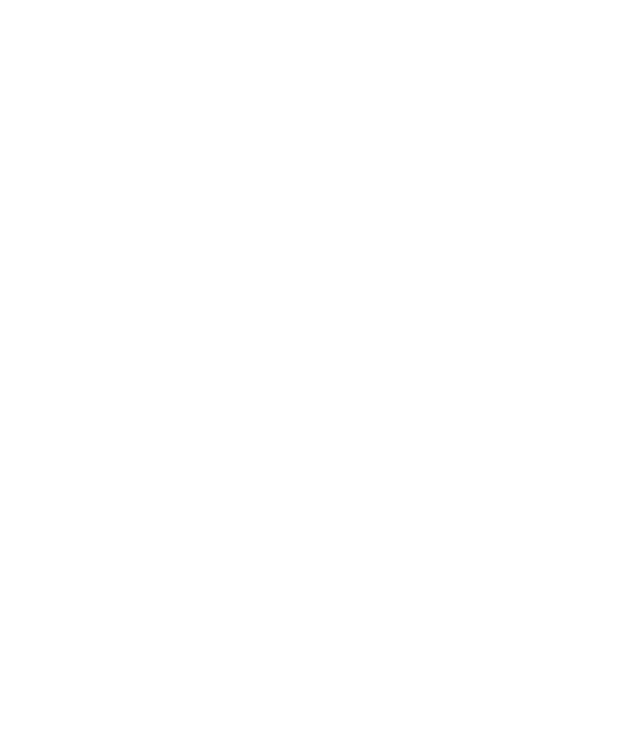
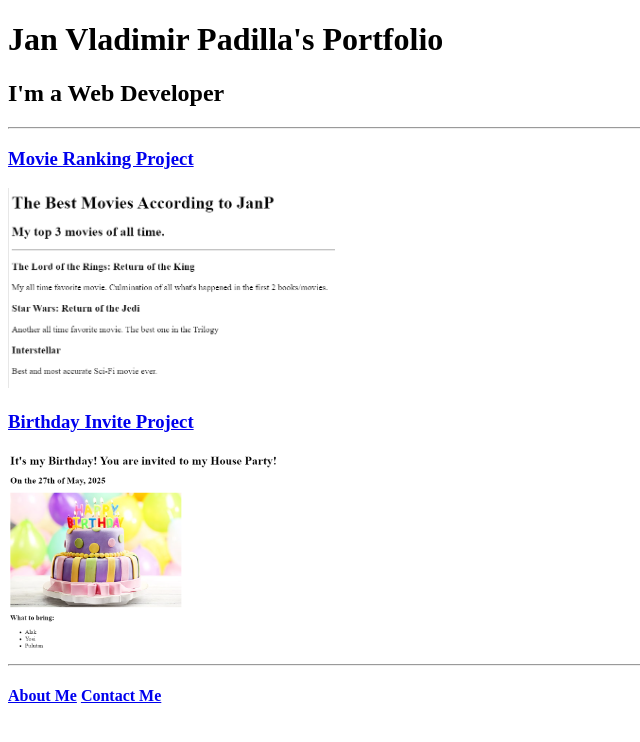
Before and after one commit to janp88/html-portfolio, a plain HTML site: page index.html in a window 1280 px wide. Shown: the whole page, without its empty margins (0-640 px from the left). Drawn offline with Linux system fonts and the light colour scheme.

Commit message:
Update index.html

```diff
--- a/index.html
+++ b/index.html
@@ -1,4 +1,23 @@
-<!-- TODO 1: Create the HTML Boilerplate -->
+<!DOCTYPE html>
+<html lang="en">
+    <head>
+        <meta charset="UTF-8">
+        <title>My Portfolio</title>
+    </head>
+
+<body>
+    <h1>Jan Vladimir Padilla's Portfolio</h1>
+    <h2>I'm a Web Developer</h2>
+    <hr />
+    <h3><a href="./public/movie-ranking.html">Movie Ranking Project </a></h3>
+    <img height="200" src="./assets/images/image.png" alt="movie ranking" />
+    <h3><a href="./public/bday.html">Birthday Invite Project </a> </h3>
+    <img height="200" src="./assets/images/bday.png" alt="birthday invite" />
+    <hr />
+    <h4> <a href="./public/about.html">About Me</a> <a href="./public/contact.html">Contact Me</a></h4>
+
+</body>
+</html><!-- TODO 1: Create the HTML Boilerplate -->
 
 <!-- TODO 2: Add Your previous projects' HTML into the public folder -->
 
```
